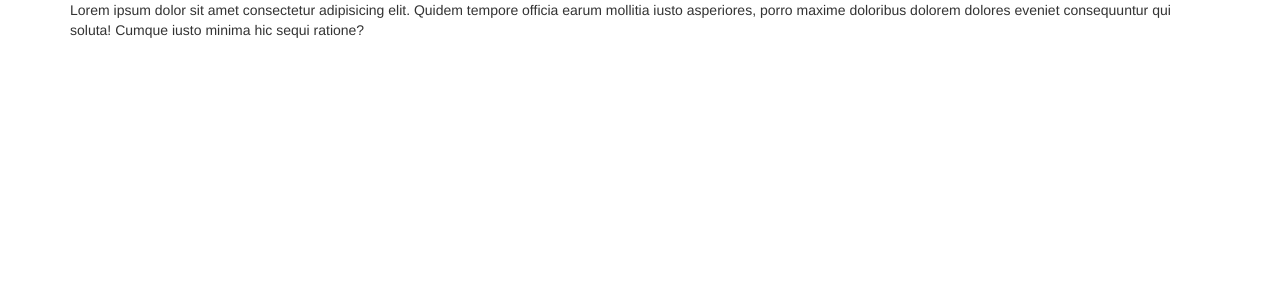
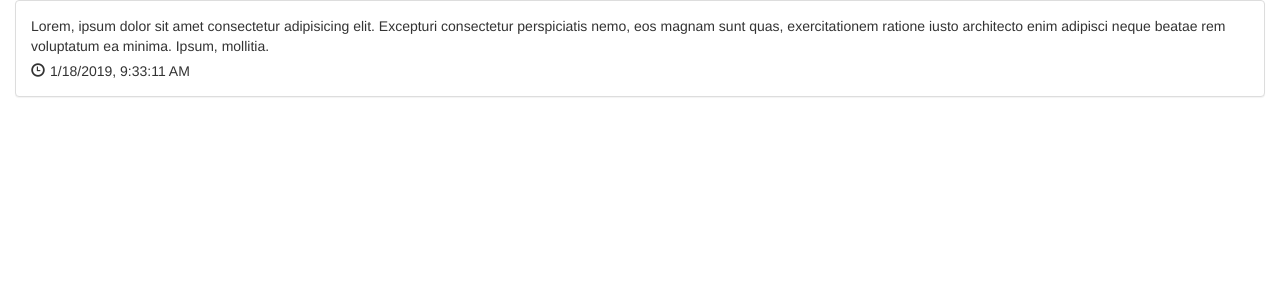
Before and after one commit to wiwimouse/cloud-note, a React (Create React App) app: page / in a window 1280 px wide. Shown: the top 300 px of the page. Built offline with nearby package versions, Linux system fonts and the light colour scheme.

Commit message:
Add css util framework Tailwind

```diff
--- a/public/index.html
+++ b/public/index.html
@@ -23,6 +23,7 @@
       Learn how to configure a non-root public URL by running `npm run build`.
     -->
     <link rel="stylesheet" href="https://maxcdn.bootstrapcdn.com/bootstrap/3.3.7/css/bootstrap.min.css" integrity="sha384-BVYiiSIFeK1dGmJRAkycuHAHRg32OmUcww7on3RYdg4Va+PmSTsz/K68vbdEjh4u" crossorigin="anonymous">
+    <link href="https://cdn.jsdelivr.net/npm/tailwindcss/dist/tailwind.min.css" rel="stylesheet">
     <title>React App</title>
   </head>
   <body>
--- a/src/client/routes/home/index.js
+++ b/src/client/routes/home/index.js
@@ -1,4 +1,5 @@
 import React, { Component } from 'react';
+import Panel from 'react-bootstrap/lib/Panel';
 
 export default class Home extends Component {
   render() {
@@ -6,7 +7,15 @@ export default class Home extends Component {
       <div className="container">
         <div className="row">
           <div className="col-xs-12">
-            Lorem ipsum dolor sit amet consectetur adipisicing elit. Quidem tempore officia earum mollitia iusto asperiores, porro maxime doloribus dolorem dolores eveniet consequuntur qui soluta! Cumque iusto minima hic sequi ratione?
+            <Panel>
+              <Panel.Body>
+                <p>Lorem, ipsum dolor sit amet consectetur adipisicing elit. Excepturi consectetur perspiciatis nemo, eos magnam sunt quas, exercitationem ratione iusto architecto enim adipisci neque beatae rem voluptatum ea minima. Ipsum, mollitia.</p>
+                <p className="mt-2 text-grey-darkest">
+                  <span className="glyphicon glyphicon-time" />
+                  <span className="ml-2">{new Date().toLocaleString()}</span>
+                </p>
+              </Panel.Body>
+            </Panel>
           </div>
         </div>
       </div>
```
